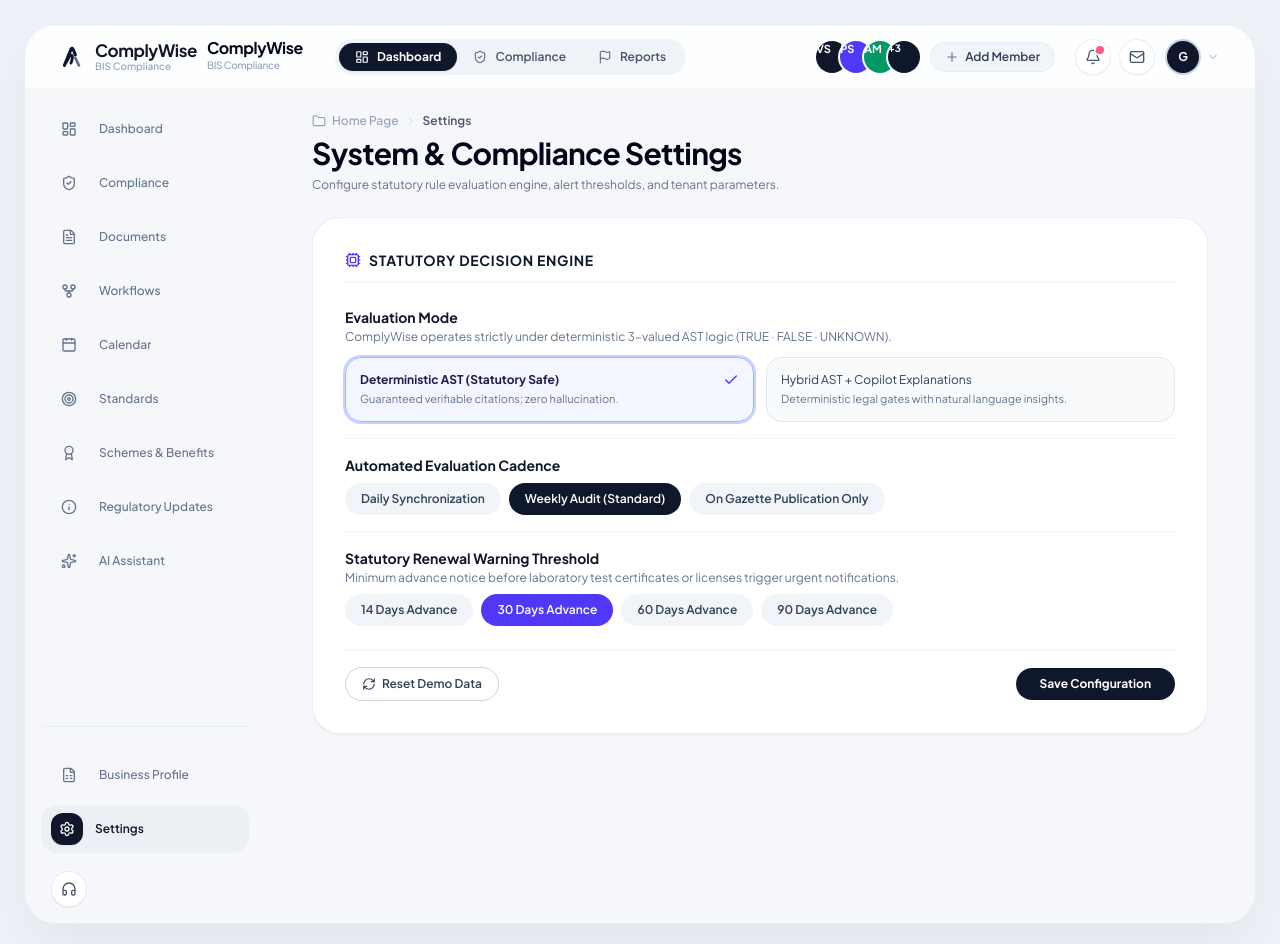
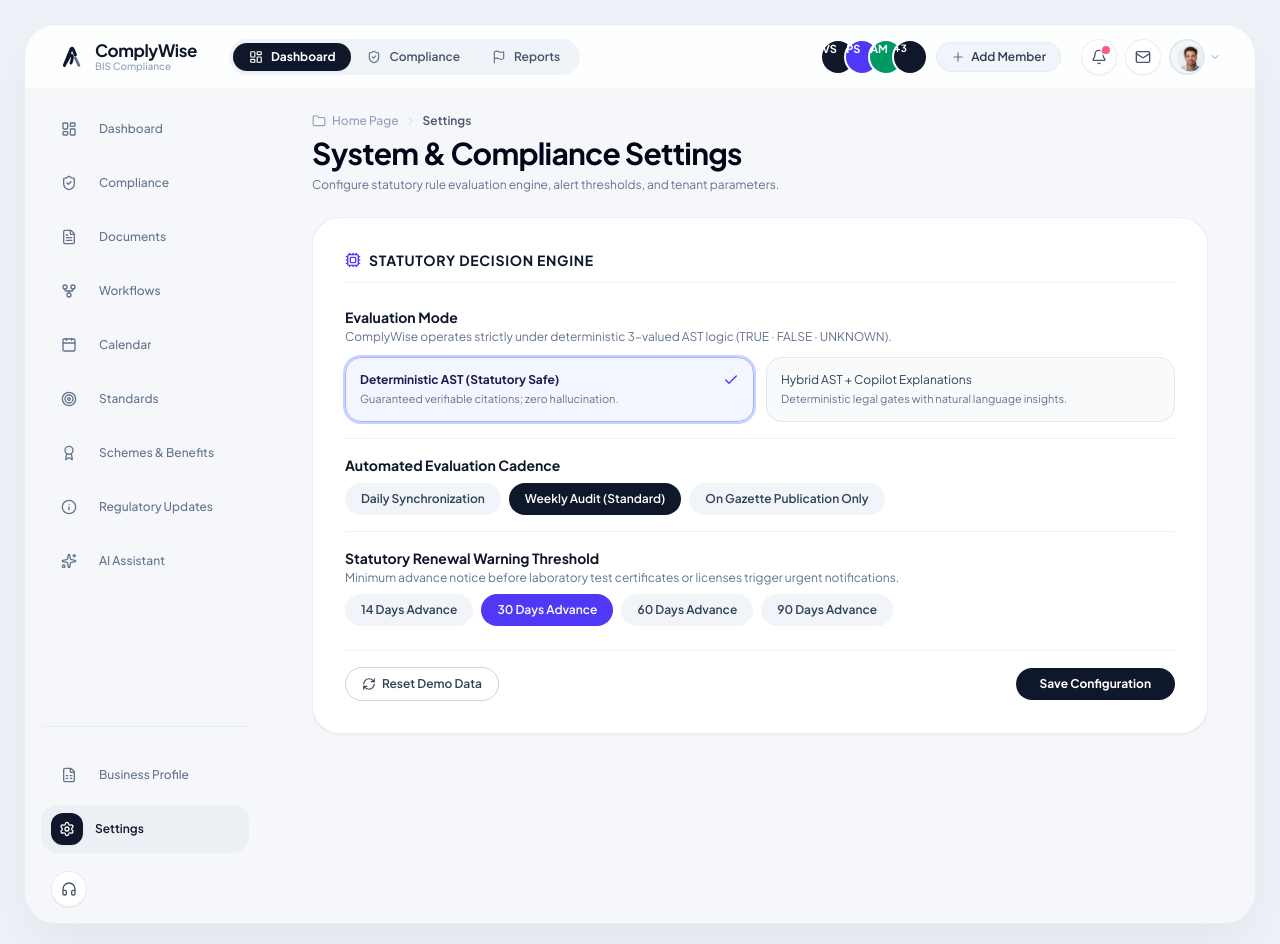
Before and after one commit to sn0wstorm20202/ComplyWise, a Next.js app in the folder frontend/: page /settings in a window 1280 px wide. Shown: the top 944 px of the page. Built offline with nearby package versions, Linux system fonts and the light colour scheme.

Commit message:
fix(dashboard): remove duplicate logo, use authentic user portrait, add priority to 3D shield, and eliminate demo banner for reference parity

```diff
--- a/frontend/components/DashboardView.tsx
+++ b/frontend/components/DashboardView.tsx
@@ -1,10 +1,7 @@
 "use client";
 
 import React, { useState } from "react";
-import {
-  Building2,
-  Sparkles,
-} from "lucide-react";
+
 import PageHeader from "./dashboard/PageHeader";
 import TallFeatureCard from "./dashboard/TallFeatureCard";
 import ComplianceActivityCard from "./dashboard/ComplianceActivityCard";
@@ -47,23 +44,6 @@
 
   return (
     <div className="space-y-6 pb-6 select-none">
-      {/* Demo Data Notification Banner */}
-      {isDemoMode && (
-        <div className="px-4 py-2 rounded-2xl bg-indigo-50/70 border border-indigo-100 flex flex-col sm:flex-row sm:items-center justify-between gap-2 text-xs text-indigo-900">
-          <div className="flex items-center gap-2">
-            <Building2 className="h-4 w-4 text-indigo-600 shrink-0" />
-            <span>
-              Active Regulatory Profile: <strong>{profile.businessName}</strong> ({profile.state} · {profile.scale.split("(")[0]})
-            </span>
-          </div>
-          <div className="flex items-center gap-2 self-end sm:self-auto">
-            <span className="inline-flex items-center gap-1 px-2.5 py-0.5 rounded-full bg-indigo-100 text-indigo-800 font-bold text-[10px]">
-              <Sparkles className="h-3 w-3" />
-              <span>Reactive Context Live</span>
-            </span>
-          </div>
-        </div>
-      )}
 
       {/* Page Header Area */}
       <PageHeader
--- a/frontend/components/TopBar.tsx
+++ b/frontend/components/TopBar.tsx
@@ -2,6 +2,7 @@
 
 import React, { useState } from "react";
 import Link from "next/link";
+import Image from "next/image";
 import {
   Bell,
   Mail,
@@ -47,17 +48,9 @@
         {/* Brand Logo & Name */}
         <Link
           href="/dashboard"
-          className="flex items-center gap-2.5 group cursor-pointer"
+          className="flex items-center group cursor-pointer"
         >
-          <ComplyWiseLogo className="h-7 w-7 text-slate-900 transition-transform group-hover:scale-105" />
-          <div className="flex flex-col">
-            <span className="font-bold text-base tracking-tight text-slate-950 font-sans leading-none">
-              ComplyWise
-            </span>
-            <span className="text-[10px] text-slate-400 font-medium tracking-tight mt-0.5">
-              BIS Compliance
-            </span>
-          </div>
+          <ComplyWiseLogo className="h-7 w-7 text-slate-900 transition-transform group-hover:scale-105" showSubtitle={true} />
         </Link>
 
         {/* Primary Segmented Navigation Pills */}
@@ -188,10 +181,17 @@
             <button
               type="button"
               onClick={() => setProfileDropdownOpen((prev) => !prev)}
-              className="flex items-center gap-2 p-1 rounded-full hover:bg-slate-100 transition-colors cursor-pointer focus:outline-hidden"
+              aria-label="User profile menu"
+              className="flex items-center gap-1.5 p-0.5 rounded-full hover:bg-slate-100 transition-colors cursor-pointer focus:outline-hidden"
             >
-              <div className="h-8 w-8 rounded-full ring-2 ring-slate-300 bg-slate-900 text-white flex items-center justify-center text-xs font-bold shadow-xs">
-                {profile.businessName.charAt(0)}
+              <div className="relative h-8 w-8 rounded-full ring-2 ring-slate-200 overflow-hidden shadow-xs shrink-0">
+                <Image
+                  src="/assets/avatars/user.png"
+                  alt={profile.officer || "User"}
+                  fill
+                  className="object-cover"
+                  unoptimized
+                />
               </div>
               <ChevronDown className="h-3 w-3 text-slate-400 hidden sm:block" />
             </button>
--- a/frontend/components/dashboard/TallFeatureCard.tsx
+++ b/frontend/components/dashboard/TallFeatureCard.tsx
@@ -61,7 +61,8 @@
             src="/assets/complywise-shield-3d.png"
             alt="BIS Compliance Shield & Standards Documents"
             fill
-            className="object-contain drop-shadow-md"
+            priority
+            className="object-contain drop-shadow-md select-none pointer-events-none"
             unoptimized
           />
         </div>
```
